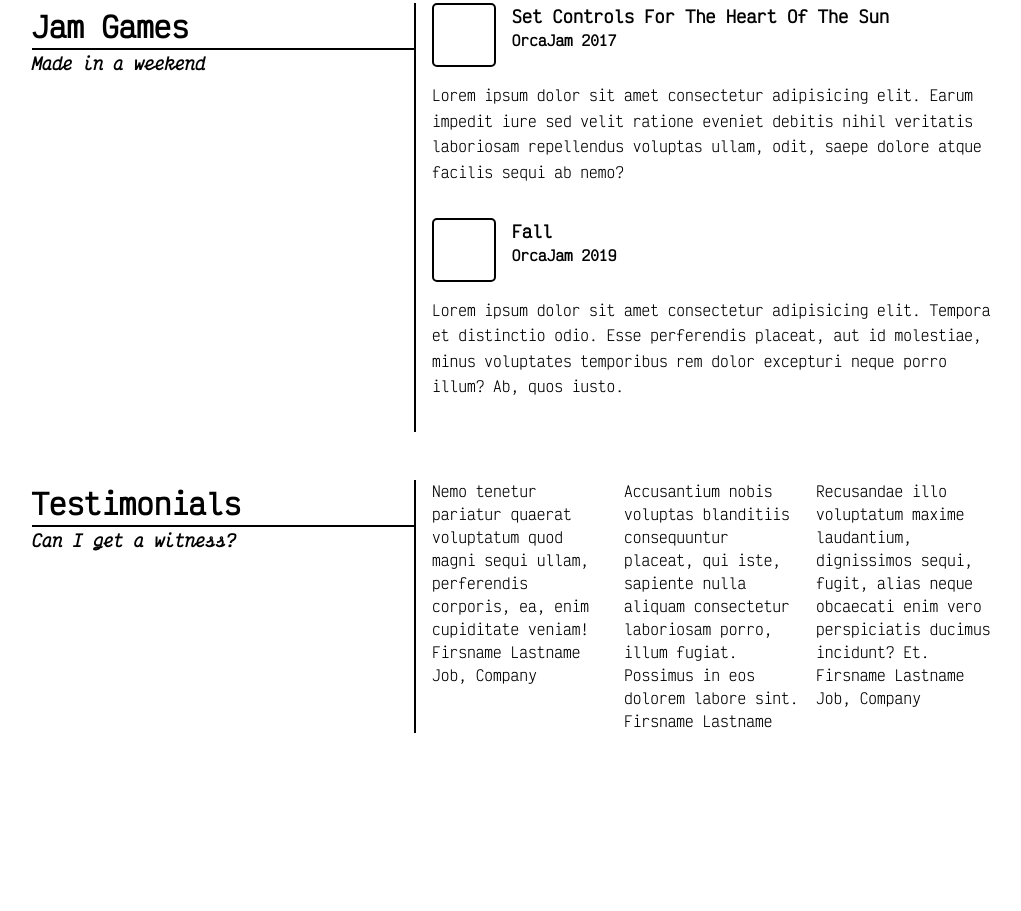
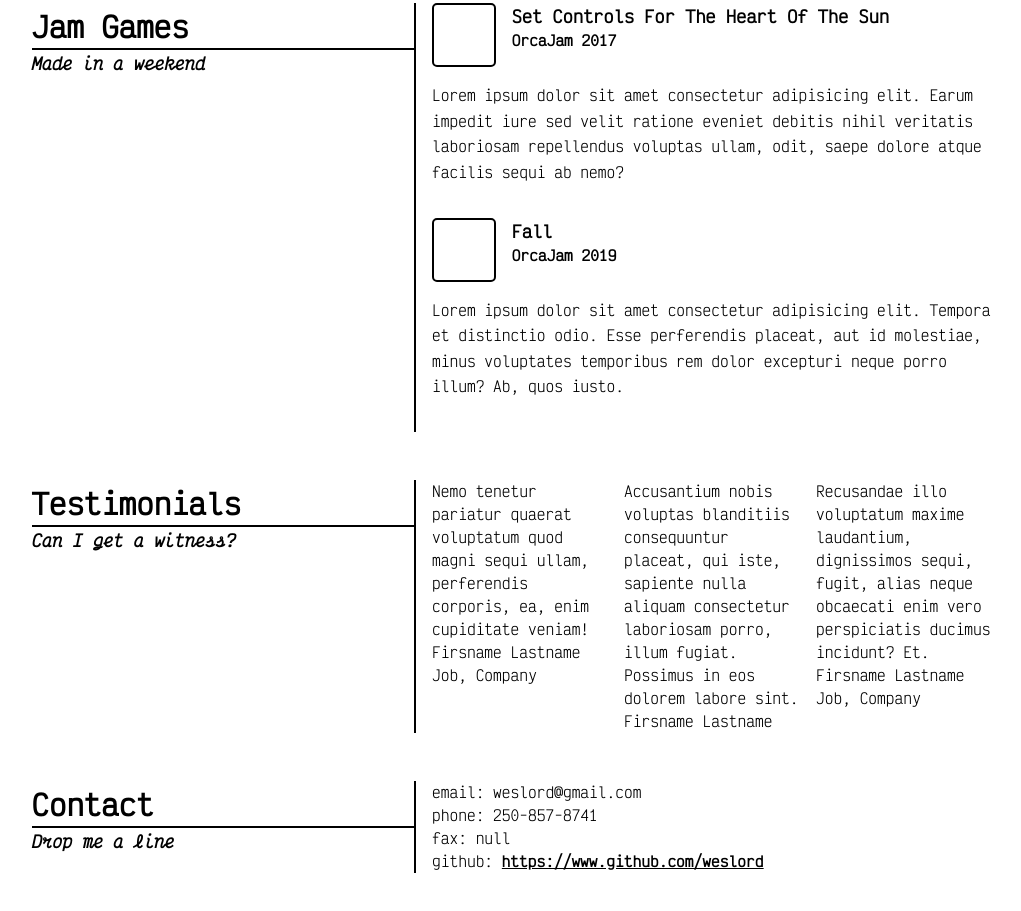
Before and after one commit to weslord/weslord.com, a plain HTML site: page index.html in a window 1280 px wide. Shown: the part 885-1796 px from the top of the page, without its empty margins (128-1149 px from the left). Before the commit the page ends 1666 px from the top, so only its background shows below. Drawn offline with Linux system fonts and the light colour scheme.

Commit message:
Add contact info section

```diff
--- a/index.html
+++ b/index.html
@@ -162,5 +162,21 @@
             </div>
         </div>
     </section>
+
+    <section>
+        <header>
+            <h2>Contact</h2>
+            <h3>Drop me a line</h3>
+        </header>
+        <div>
+            email: weslord@gmail.com
+            <br />
+            phone: 250-857-8741
+            <br />
+            fax: null
+            <br />
+            github: <a href='https://www.github.com/weslord'>https://www.github.com/weslord</a>
+        </div>
+    </section>
 </body>
 </html>
--- a/style.css
+++ b/style.css
@@ -8,6 +8,15 @@ body {
 
 p {
     line-height: 1.6;
+}
+
+a {
+    color: black;
+    font-weight: bold;
+}
+
+a:hover {
+    text-decoration: none;
 }
 
 h1, h2, h3, h4, h5, h6 {
@@ -88,6 +97,7 @@ header h3 {
     section > div {
         flex: unset;
         max-width: 30rem;
+        width: 100%;
     }
 }
 
```
